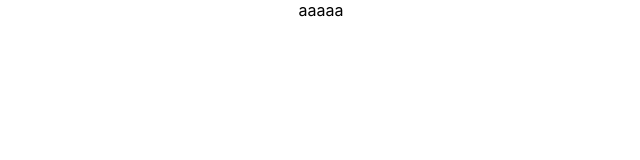
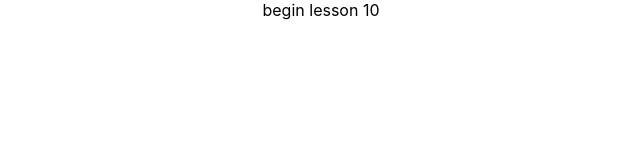
Before and after one commit to GriGoryanSyStem/ReactJS-Repeat, a React (Create React App) app in the folder reactapp/: page / in a window 1280 px wide. Shown: the top 160 px of the page, without its empty margins (319-959 px from the left). Built offline with nearby package versions, Linux system fonts and the light colour scheme.

Commit message:
07.React JS Component 08.React JS import\export 09. empty

```diff
--- a/reactapp/src/App.js
+++ b/reactapp/src/App.js
@@ -4,7 +4,7 @@ import './App.css';
 const App = () => {
   return (
     <div className="App">
-<span>aaaaa</span>
+<span>begin lesson 10</span>
     </div>
   );
 };
```
